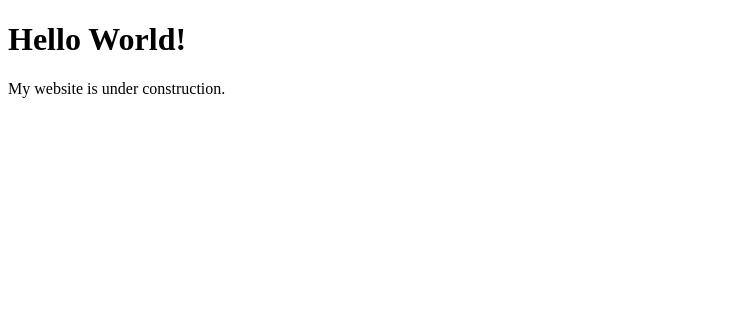
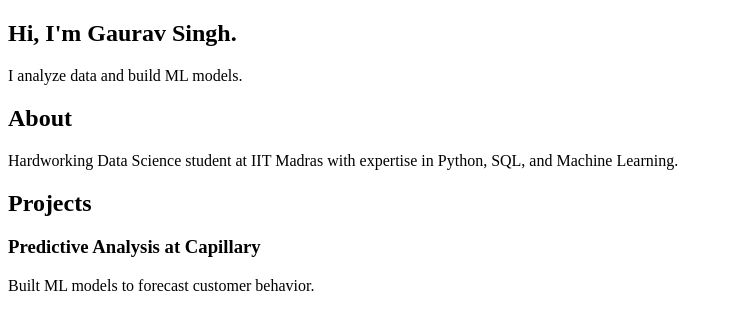
Before and after one commit to GAURAVHAREYRAM/gauravhareyram, a plain HTML site: page index.html in a window 1280 px wide. Shown: the whole page, without its empty margins (0-733 px from the left). Drawn offline with Linux system fonts and the light colour scheme.

Commit message:
Update index.html

```diff
--- a/index.html
+++ b/index.html
@@ -1,10 +1,30 @@
 <!DOCTYPE html>
 <html>
 <head>
-    <title>Gaurav's Portfolio</title>
+  <title>Gaurav Singh | Data Scientist</title>
+  <!-- Keep all CSS/JS links from template -->
 </head>
 <body>
-    <h1>Hello World!</h1>
-    <p>My website is under construction.</p>
+  <!-- Hero Section -->
+  <section id="home">
+    <h1>Hi, I'm Gaurav Singh.</h1>
+    <p>I analyze data and build ML models.</p>
+  </section>
+
+  <!-- About Section -->
+  <section id="about">
+    <h2>About</h2>
+    <p>Hardworking Data Science student at IIT Madras with expertise in Python, SQL, and Machine Learning.</p>
+    <!-- Add your SKILLS here -->
+  </section>
+
+  <!-- Projects Section -->
+  <section id="projects">
+    <h2>Projects</h2>
+    <div class="project">
+      <h3>Predictive Analysis at Capillary</h3>
+      <p>Built ML models to forecast customer behavior.</p>
+    </div>
+  </section>
 </body>
 </html>
```
